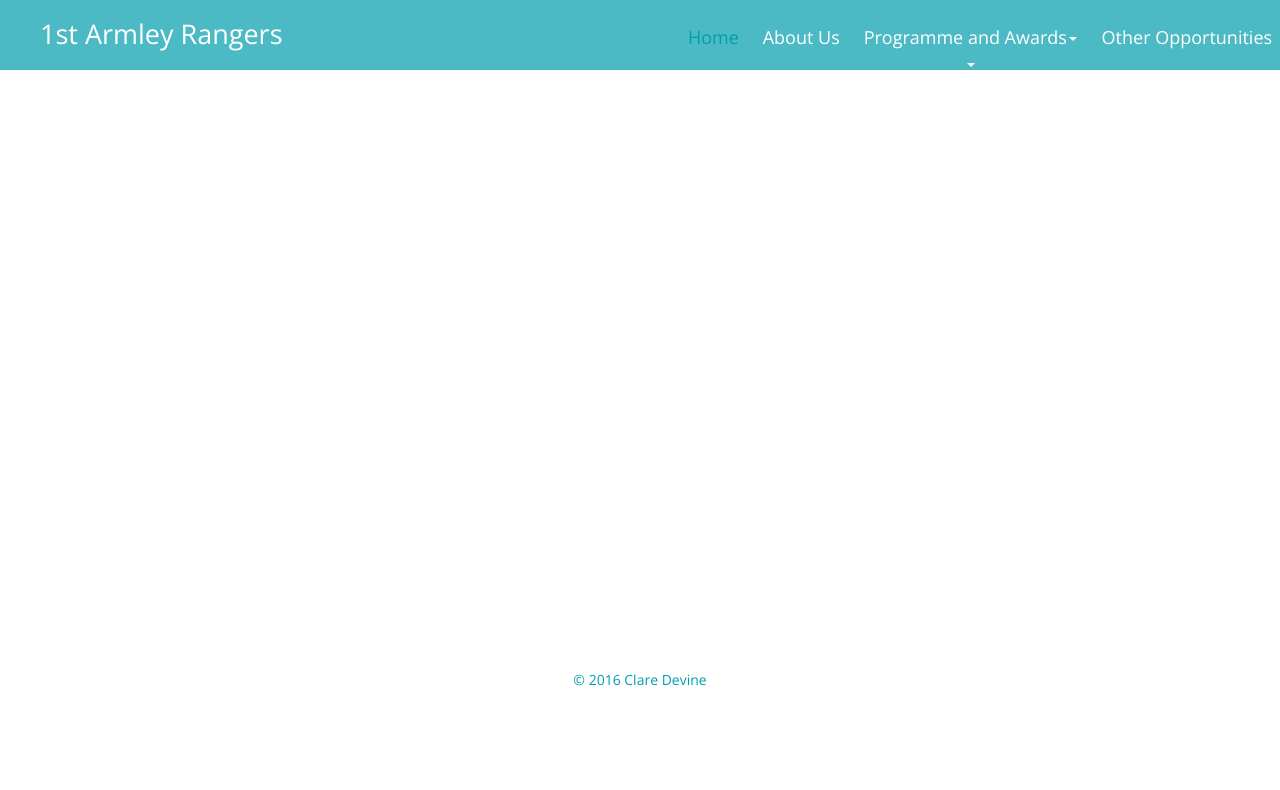
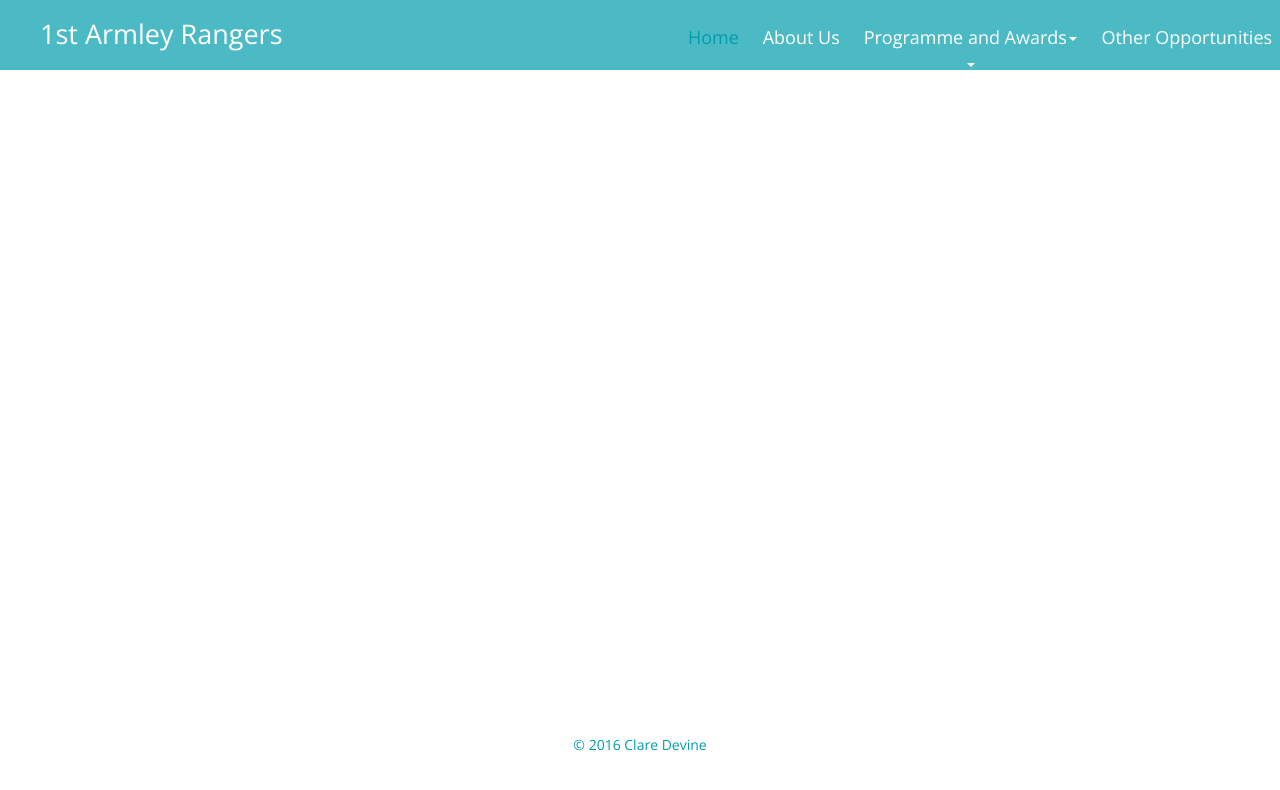
Before and after one commit to claredevine/rangers-website, a website: page index.html in a window 1280 px wide. Drawn offline with nearby package versions, Linux system fonts and the light colour scheme.

Commit message:
footer sorted

```diff
--- a/app/CSS/index.css
+++ b/app/CSS/index.css
@@ -1,6 +1,21 @@
-body {
+body, html {
+  height: 100%;
   padding: 0;
   margin: 0;
+}
+
+.page-wrap {
+  min-height: 100%;
+  margin-bottom: -155px;
+  padding: 0;
+}
+
+.page-wrap:after {
+  content: "";
+  display: block;
+}
+footer, .page-wrap:after {
+  height: 155px;
 }
 
 #navBar {
@@ -69,12 +84,11 @@ body {
 
 section {
   margin-top: 70px;
-  height: 600px;
   background-color: white;
 }
 
 footer {
-  height: 75px;
+  padding-top: 20px;
   background-color: white;
 }
 
@@ -82,4 +96,5 @@ footer p {
   font-family: 'Open Sans', sans-serif;
   text-align: center;
   color: #009dad !important;
+  margin: 0;
 }
--- a/index.html
+++ b/index.html
@@ -47,7 +47,7 @@
       </ul>
     </div>
   </div>
-  <section>
+  <section class="page-wrap">
     <article>
     </article>
   </section>
```
Also changed, not shown: app/HTML/aboutUs.html (+1 -1 lines), app/HTML/navBar/awards/adultLeadershipQualification.html (+1 -1 lines), app/HTML/navBar/awards/chiefGuidesChallenge.html (+1 -1 lines), app/HTML/navBar/awards/commonwealthAward.html (+1 -1 lines), app/HTML/navBar/awards/dOfEAward.html (+1 -1 lines), app/HTML/navBar/awards/lookWider.html (+1 -1 lines), app/HTML/navBar/awards/queensGuideAward.html (+1 -1 lines), app/HTML/navBar/awards/seniorSectionPermit.html (+1 -1 lines), app/HTML/navBar/awards/youngLeaderQualification.html (+1 -1 lines), app/HTML/navBar/opportunities/externalAwards.html (+1 -1 lines), app/HTML/navBar/opportunities/gold.html (+1 -1 lines), app/HTML/navBar/opportunities/intops.html (+1 -1 lines), app/HTML/navBar/opportunities/peerEducation.html (+1 -1 lines), app/HTML/navBar/opportunities/trefoilGuild.html (+1 -1 lines).
